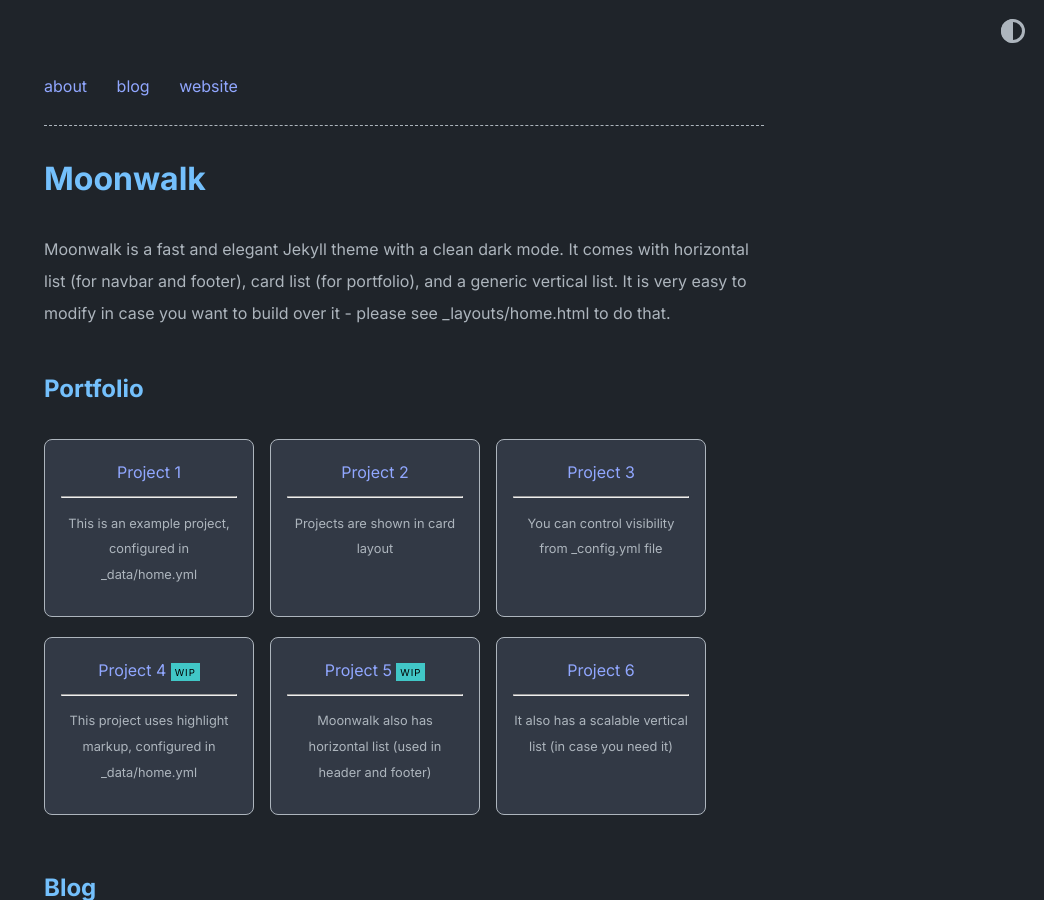
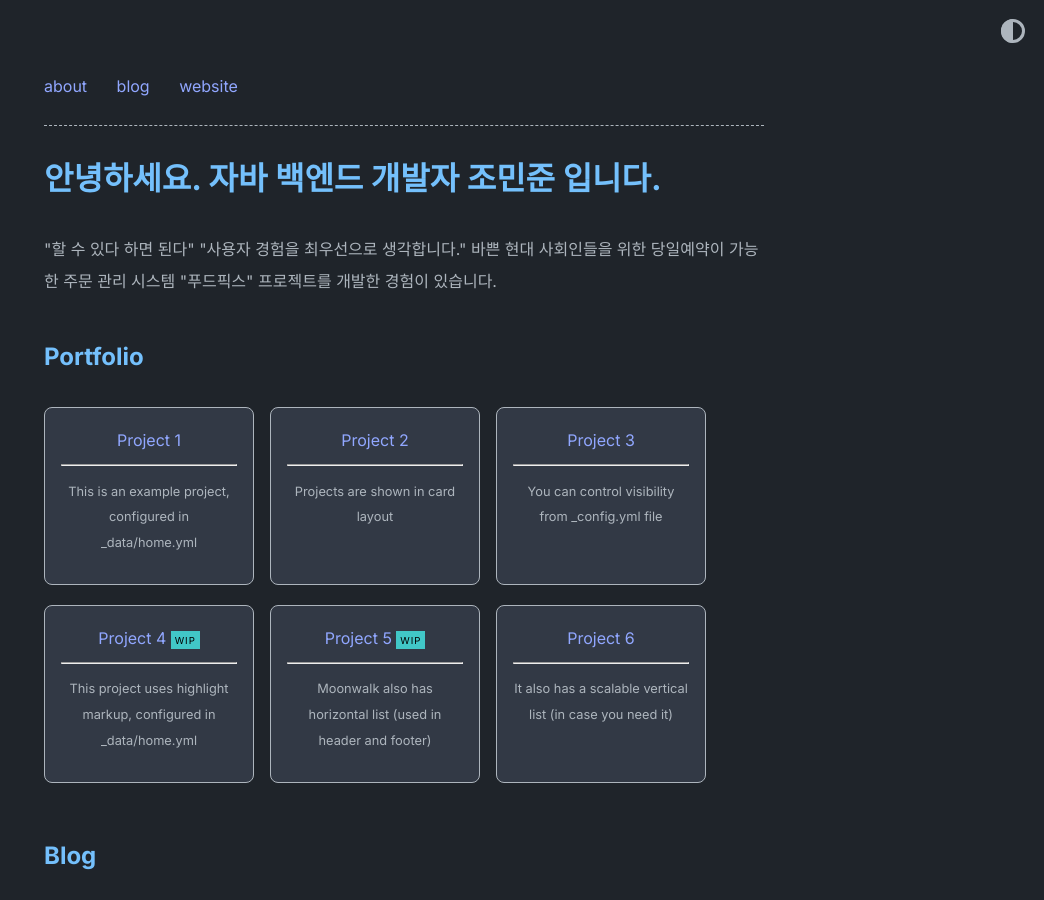
Before and after one commit to Jominjun1/Jominjun1.github.io, a Jekyll site: the page built from index.md, in a window 1280 px wide and 900 px high. Shown: the whole window, without its empty margins (236-1280 px from the left). Built offline with Jekyll 4.4.1, drawn with Linux system fonts in a browser that asks for light colours.

Commit message:
홈페이지 수정

```diff
--- a/_config.yml
+++ b/_config.yml
@@ -1,8 +1,12 @@
-title: Moonwalk
+title: 안녕하세요. 자바 백엔드 개발자 조민준 입니다.
 author: Abhinav Saxena
 url: https://www.abhinavsaxena.com/moonwalk # root address of the site
 description: > # description of the site (multiple lines allowed)
-  Moonwalk is a fast and elegant Jekyll theme with a clean dark mode. It comes with horizontal list (for navbar and footer), card list (for portfolio), and a generic vertical list. It is very easy to modify in case you want to build over it - please see _layouts/home.html to do that.
+  "할 수 있다 하면 된다"
+
+
+  "사용자 경험을 최우선으로 생각합니다."
+  바쁜 현대 사회인들을 위한 당일예약이 가능한 주문 관리 시스템 "푸드픽스" 프로젝트를 개발한 경험이 있습니다.
 
 permalink: /:slug
 
```
